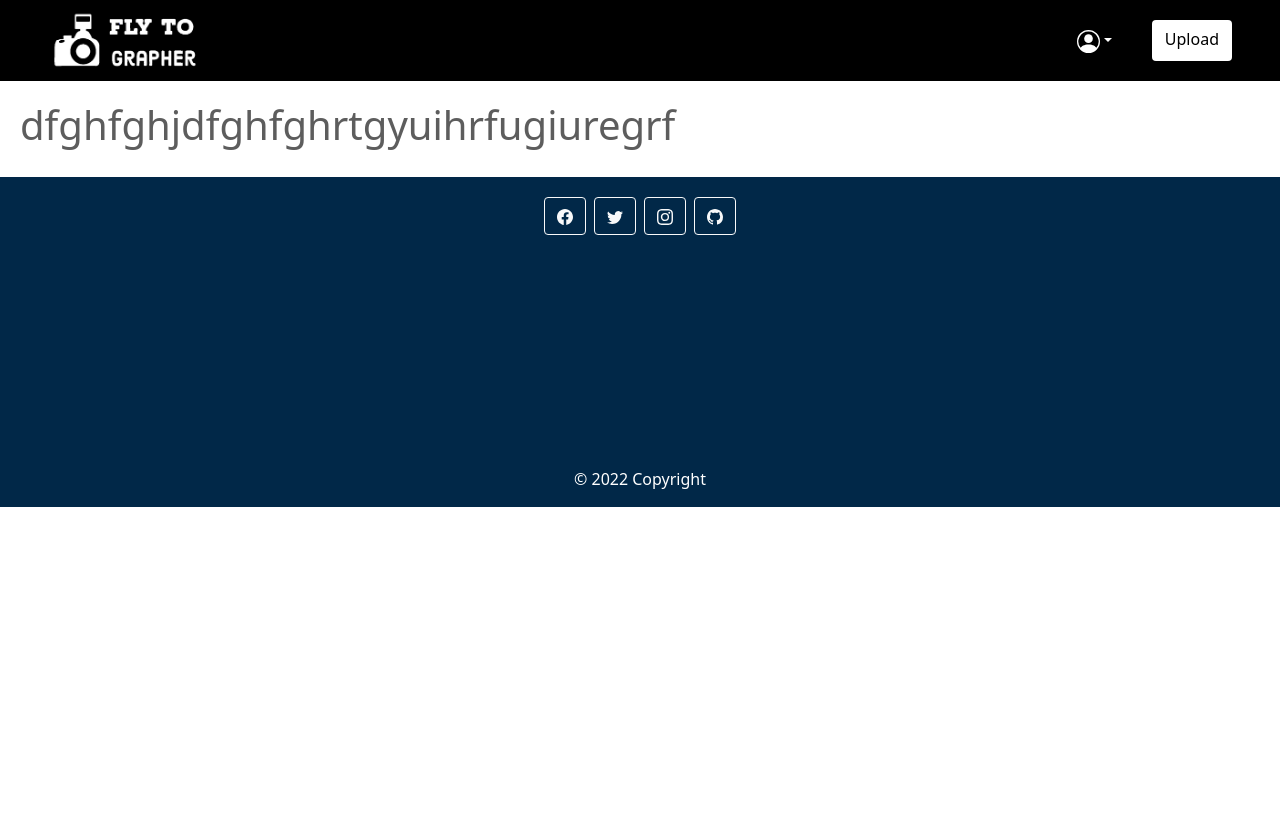
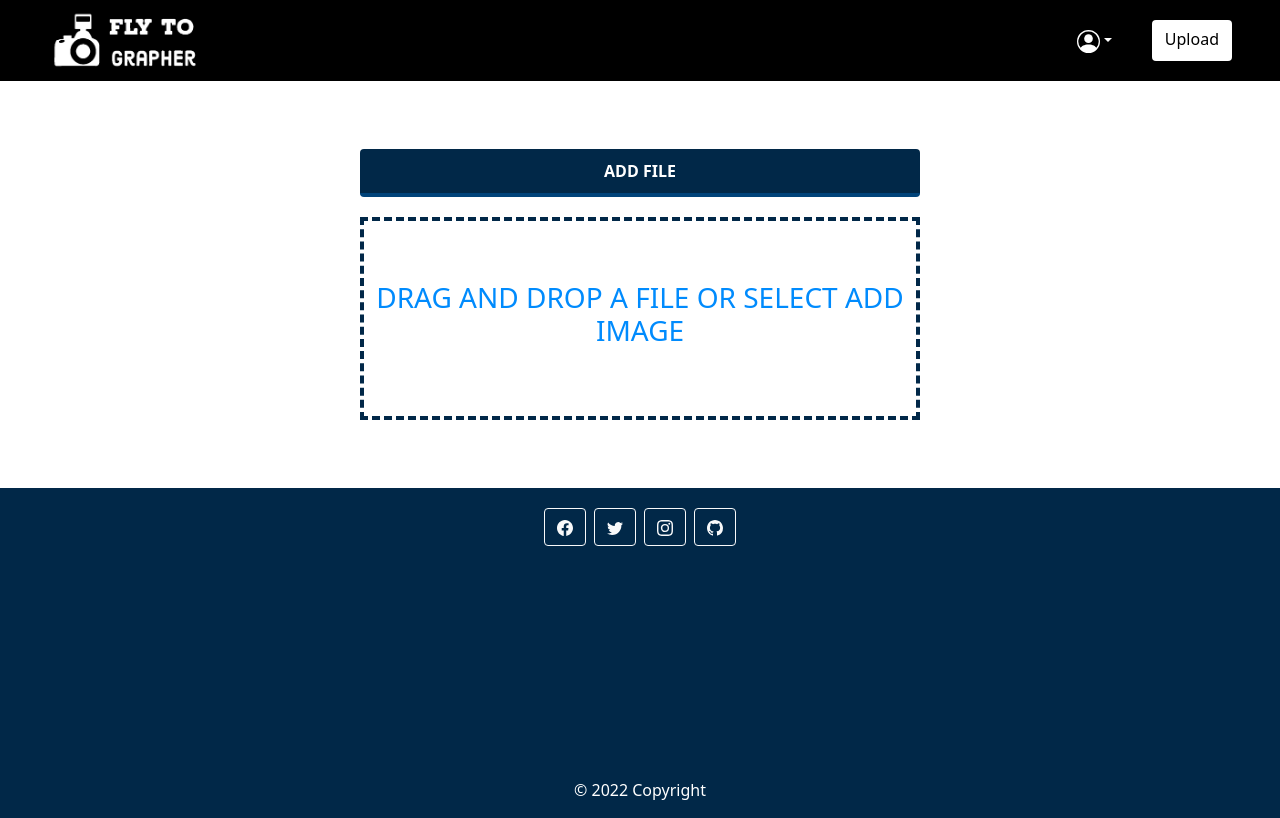
Before and after one commit to fly-to-grapher/fly-to-grapher-web, a React (Create React App) app: page /upload in a window 1280 px wide. Built offline with nearby package versions, Linux system fonts and the light colour scheme.

Commit message:
add upload

```diff
--- a/src/components/upload/Upload.css
+++ b/src/components/upload/Upload.css
@@ -1,86 +1,116 @@
-/* @import url("https://fonts.googleapis.com/css2?family=Poppins:wght@200;300;400;500;600;700&display=swap");
-@import url('https://fonts.googleapis.com/css2?family=Noto+Sans:ital,wght@0,400;0,700;1,400;1,700&display=swap');
+body {
+    font-family: sans-serif;
+    background-color: #eeeeee;
+}
 
-* {
+.file-upload {
+    background-color: #ffffff;
+    width: 600px;
+    margin: 0 auto;
+    padding: 20px;
+}
+
+.file-upload-btn {
+    width: 100%;
+    margin: 0;
+    color: #fff;
+    background: #012848;
+    border: none;
+    padding: 10px;
+    border-radius: 4px;
+    border-bottom: 4px solid #00437a;
+    transition: all .2s ease;
+    outline: none;
+    text-transform: uppercase;
+    font-weight: 700;
+}
+
+.file-upload-btn:hover {
+    background: #004985;
+    color: #ffffff;
+    transition: all .2s ease;
+    cursor: pointer;
+}
+
+.file-upload-btn:active {
+    border: 0;
+    transition: all .2s ease;
+}
+
+.file-upload-content {
+    display: none;
+    text-align: center;
+}
+
+.file-upload-input {
+    position: absolute;
     margin: 0;
     padding: 0;
-    box-sizing: border-box;
-    font-family: "Poppins", sans-serif;
+    width: 100%;
+    height: 100%;
+    outline: none;
+    opacity: 0;
+    cursor: pointer;
 }
 
-.container {
-    height: 100vh;
-    width: 100%;
-    align-items: center;
-    display: flex;
-    justify-content: center;
-    background-color: #fcfcfc;
+.image-upload-wrap {
+    margin-top: 20px;
+    border: 4px dashed #012848;
+    position: relative;
 }
 
-.card {
-    border-radius: 10px;
-    box-shadow: 0 5px 10px 0 rgba(0, 0, 0, 0.3);
-    width: 600px;
-    height: 260px;
-    background-color: #ffffff;
-    padding: 10px 30px 40px;
+.image-dropping,
+.image-upload-wrap:hover {
+    background-color: #012848;
+    border: 4px dashed #ffffff;
 }
 
-.card h3 {
-    font-size: 22px;
-    font-weight: 600;
-
+.image-title-wrap {
+    padding: 0 15px 15px 15px;
+    color: #222;
 }
 
-.drop_box {
-    margin: 10px 0;
-    padding: 30px;
-    display: flex;
-    align-items: center;
-    justify-content: center;
-    flex-direction: column;
-    border: 3px dotted #a3a3a3;
-    border-radius: 5px;
+.drag-text {
+    text-align: center;
 }
 
-.drop_box h4 {
-    font-size: 16px;
-    font-weight: 400;
-    color: #2e2e2e;
+.drag-text h3 {
+    font-weight: 100;
+    text-transform: uppercase;
+    color: #008bfd;
+    padding: 60px 0;
 }
 
-.drop_box p {
-    margin-top: 10px;
-    margin-bottom: 20px;
-    font-size: 12px;
-    color: #a3a3a3;
+.file-upload-image {
+    max-height: 200px;
+    max-width: 200px;
+    margin: auto;
+    padding: 20px;
 }
 
-.btn {
-    text-decoration: none;
-    background-color: #005af0;
-    color: #ffffff;
-    padding: 10px 20px;
+.remove-image {
+    width: 200px;
+    margin: 0;
+    color: #fff;
+    background: #cd4535;
     border: none;
+    padding: 10px;
+    border-radius: 4px;
+    border-bottom: 4px solid #b02818;
+    transition: all .2s ease;
     outline: none;
-    transition: 0.3s;
+    text-transform: uppercase;
+    font-weight: 700;
 }
 
-.btn:hover {
-    text-decoration: none;
-    background-color: #ffffff;
-    color: #005af0;
-    padding: 10px 20px;
-    border: none;
-    outline: 1px solid #010101;
+.remove-image:hover {
+    background: #c13b2a;
+    color: #ffffff;
+    transition: all .2s ease;
+    cursor: pointer;
 }
 
-.form input {
-    margin: 10px 0;
-    width: 100%;
-    background-color: #e2e2e2;
-    border: none;
-    outline: none;
-    padding: 12px 20px;
-    border-radius: 4px;
-} */
+.remove-image:active {
+    border: 0;
+    transition: all .2s ease;
+}
--- a/src/components/upload/Upload.js
+++ b/src/components/upload/Upload.js
@@ -1,14 +1,39 @@
 import React from "react";
-
+import "./Upload.css"
 
 
 
 const Upload = () => {
     return (
-        <div>
-            <h1>
-                dfghfghjdfghfghrtgyuihrfugiuregrf
-            </h1>
+        <div className="mt-5 mb-5">
+            <div className="file-upload">
+                <button
+                    className="file-upload-btn"
+                    type="button"
+                    onclick="$('.file-upload-input').trigger( 'click' )"
+                >
+                    Add File
+                </button>
+                <div className="image-upload-wrap">
+                    <input
+                        className="file-upload-input"
+                        type="file"
+                        onchange="readURL(this);"
+                        accept="image/*"
+                    />
+                    <div className="drag-text">
+                        <h3>Drag and drop a file or select add Image</h3>
+                    </div>
+                </div>
+                <div className="file-upload-content">
+                    <img className="file-upload-image" src="#" alt="your image" />
+                    <div className="image-title-wrap">
+                        <button type="button" onclick="removeUpload()" className="remove-image">
+                            Remove <span className="image-title">Uploaded Image</span>
+                        </button>
+                    </div>
+                </div>
+            </div>
         </div>
     )
 }
--- a/src/components/videos/Videos.js
+++ b/src/components/videos/Videos.js
@@ -1,14 +1,51 @@
 import React from "react";
-
+import { Link } from "react-router-dom";
 
 
 
 const Videos = () => {
     return (
         <div>
-            <h1>
-                fvebklrhbtlbehfble ghvkhevghegg
-            </h1>
+            <div>
+                {/* Start hero*/}
+                <div className="herro">
+                    <div className="content">
+                        {/*     <h1>Royalty Free Stock Photos</h1> */}
+                        <h1>The best free stock photos and videos</h1>
+                        <input type="search" className="find" />
+                    </div>
+                </div>
+                {/* End hero*/}
+                <navbar>
+                    <div>
+                        <ul className="nav justify-content-center mt-3 mb-2">
+                            <Link to="/" className="nav-item" style={{ textDecoration: 'none' }}>
+                                <a className="nav-link" style={{ color: "black" }}><b><h4><u>Home</u></h4></b></a>
+                            </Link>
+                            <Link to="/videos" className="nav-item" style={{ textDecoration: 'none' }}>
+                                <a className="nav-link" style={{ color: "black" }}><b><h4><u>Videos</u></h4></b></a>
+                            </Link>
+                            <Link to="/categories" className="nav-item" style={{ textDecoration: 'none' }}>
+                                <a className="nav-link" style={{ color: "black" }}><b><h4><u>Categories</u></h4></b></a>
+                            </Link>
+
+
+                            {/* <li className="active">Home</li>
+          <li className="active">Videos</li>
+          <li className="active">Categories</li> */}
+                        </ul>
+                    </div>
+                </navbar>
+            </div>
+            <div>
+                <a href="#" className="prev">
+                    &lt;
+                </a>
+                <a href="#" className="next">
+                    &gt;
+                </a>
+                <h1 className="d-flex justify-content-center">Free Stock Videos</h1>
+            </div>
         </div>
     )
 }
```
